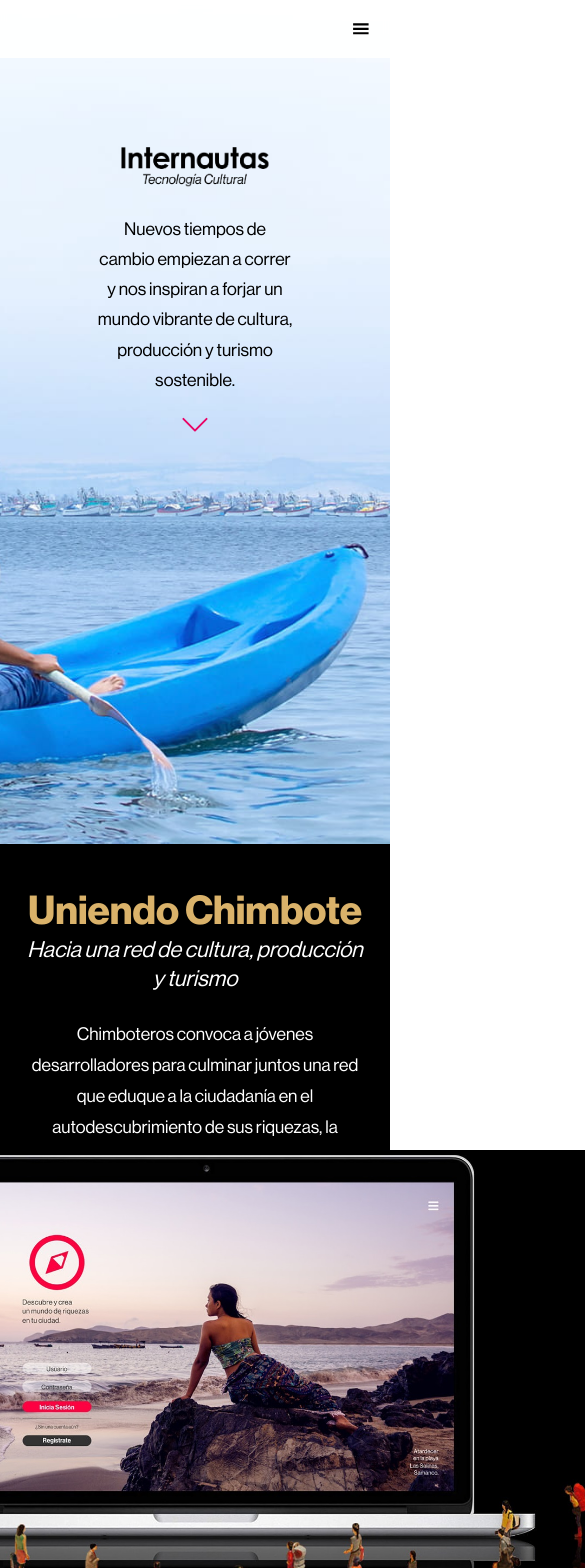
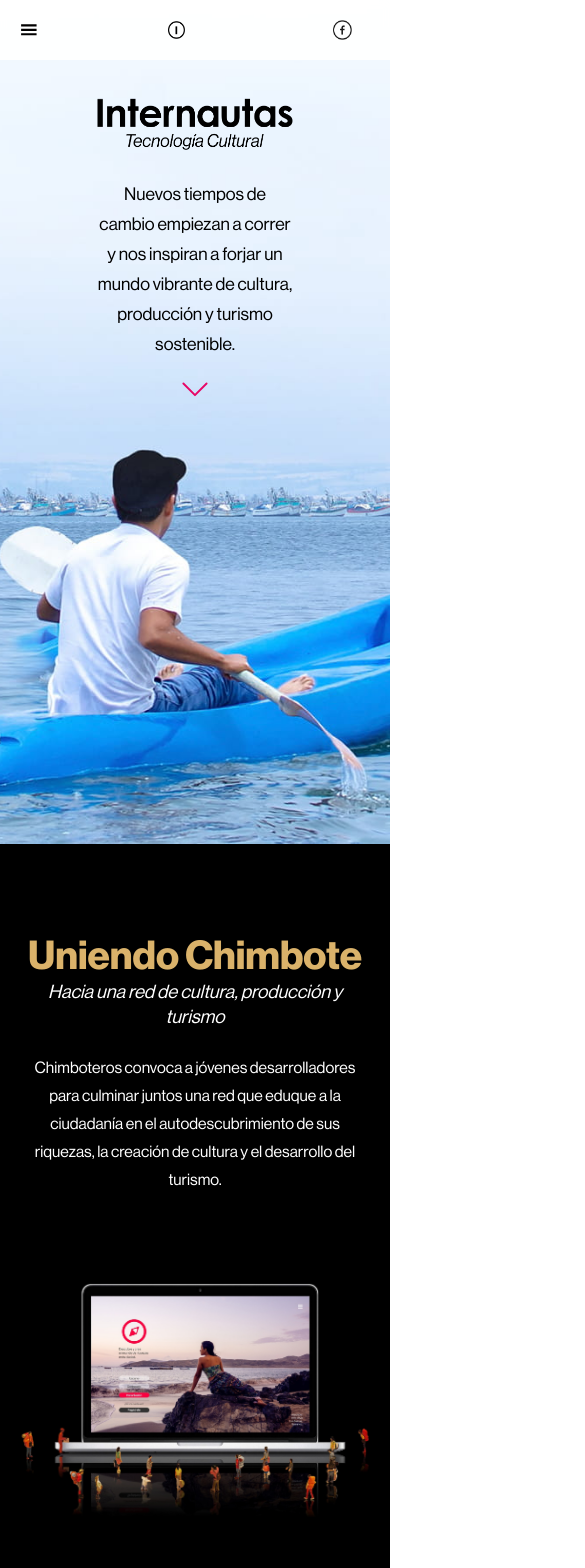
Before and after one commit to joangavelan/Internautas, a React (Create React App) app: page / in a window 390 px wide. Shown: the top 1568 px of the page, 585 px wide, since content can reach past the window. Built offline with nearby package versions, Linux system fonts and the light colour scheme.

Commit message:
responsive view

```diff
--- a/src/components/Header.js
+++ b/src/components/Header.js
@@ -14,6 +14,7 @@ const Container = styled.header`
 
   ${media.tablet`
     height: 100vh;
+    background-position: 35% 100%;
   `}
 `
 
@@ -26,6 +27,10 @@ const Heading = styled.div`
   margin: 0 auto;
   color: ${colors.black};
   text-align: center;
+
+  ${media.netbook`
+    top: 30%;
+  `}
 `
 
 const Description = styled.p`
@@ -53,6 +58,10 @@ const Description = styled.p`
 
 const Logo = styled.img`
   width: 75%;
+
+  ${media.netbook`
+    width: 100%;
+  `}
 `
 
 const Icon = styled(BsChevronDown)`
--- a/src/components/Heading.js
+++ b/src/components/Heading.js
@@ -19,6 +19,7 @@ const Title = styled.h2`
 
   ${media.tablet`
     font-size: 4.5rem;
+    line-height: normal;
   `}
 `
 
@@ -28,7 +29,7 @@ const TagLine = styled.i`
   color: ${props => colors[props.color]};
 
   ${media.tablet`
-    font-size: 2.5rem;
+    font-size: 2.1rem;
     line-height: 1.3;
   `}
 `
@@ -40,7 +41,7 @@ const Description = styled.p`
   margin: 3rem 0;
 
   ${media.tablet`
-    font-size: 2rem;
+    font-size: 1.8rem;
   `}
 `
 
--- a/src/components/Nav.js
+++ b/src/components/Nav.js
@@ -22,7 +22,7 @@ const Container = styled.div`
   backdrop-filter: saturate(100%) blur(5px);
 
   ${media.tablet`
-    justify-content: flex-end;
+    justify-content: space-between;
   `}
 `
 
@@ -30,6 +30,7 @@ const Hamburger = styled(GiHamburgerMenu)`
   display: none;
   font-size: 2rem;
   cursor: pointer;
+  order: -1;
 
   ${media.tablet`
     display: block;
@@ -41,10 +42,6 @@ const Icon = styled.img`
   width: ${props => props.width};
   height: ${props => props.height};
   margin: 0 2rem;
-
-  ${media.tablet`
-    display: none;
-  `}
 `
 
 const NavItems = styled.nav`
@@ -77,7 +74,6 @@ const Item = styled.a`
 const Nav = () => {
 
   const [active, setActive] = useState(false);
-
   return (
     <Container>
       <a href="#header"><Icon src="/images/icon-on.png" alt="icon on" width='2rem' height='2rem'/></a>
--- a/src/sections/Contacto.js
+++ b/src/sections/Contacto.js
@@ -14,7 +14,6 @@ const Container = styled.section`
 
   ${media.tablet`
     height: 100vh;
-    padding: 5rem 3rem;
   `}
 `
 
--- a/src/sections/Convocatoria.js
+++ b/src/sections/Convocatoria.js
@@ -12,8 +12,7 @@ const Container = styled.section`
   text-align: center;
   height: 175rem;
 
-  ${media.tablet`
-    padding: 5rem 3rem;
+  ${media.netbook`
     height: 120rem;
   `}
 `
@@ -26,7 +25,7 @@ const Link = styled.a`
   padding: .8rem 4.5rem;
   border-radius: 3.5rem;
 
-  ${media.tablet`
+  ${media.netbook`
     font-size: 2rem;
     padding: 1.1rem 4.7rem;
   `}
@@ -34,6 +33,7 @@ const Link = styled.a`
 
 const Cronograma = styled.div`
   width: 60rem;
+  max-width: 100%;
   margin: 5rem auto 3rem;
 
   & > h3 {
@@ -54,11 +54,20 @@ const Cronograma = styled.div`
       margin: 5px 0;
       line-height: 1.75;
 
+      ${media.netbook`
+        justify-content: flex-start;
+      `}
+
       & > strong {
         width: 45%;
         display: flex;
         justify-content: space-between;
         font-weight: 500;
+
+        ${media.netbook`
+          width: 37%;
+          line-height: 1.5;
+      `}
       }
 
       & > p,
@@ -66,6 +75,12 @@ const Cronograma = styled.div`
         width: 55%;
         text-align: left;
         padding-left: 4.5rem;
+
+        ${media.netbook`
+          padding-left: 1rem;
+          width: 63%;
+          line-height: 1.5;
+        `}
       }
     }
   }
--- a/src/sections/Curricula.js
+++ b/src/sections/Curricula.js
@@ -12,7 +12,6 @@ const Container = styled.section`
   height: 100vh;
 
   ${media.tablet`
-    padding: 5rem 3rem;
     height: 150rem;
   `}
 `
--- a/src/sections/Equipo.js
+++ b/src/sections/Equipo.js
@@ -12,6 +12,10 @@ const Container = styled.section`
   padding: 10rem 3rem;
   color: ${colors.white};
   height: 100vh;
+
+  ${media.tablet`
+    height: auto;
+  `}
 `
 
 const Grid = styled.div`
@@ -22,6 +26,10 @@ const Grid = styled.div`
   display: grid;
   grid-template-columns: repeat(5, 1fr);
   grid-gap: 2rem;
+
+  ${media.tablet`
+    grid-template-columns: repeat(2, 1fr);
+  `}
 `
 
 const Equipo = () => {
--- a/src/sections/Footer.js
+++ b/src/sections/Footer.js
@@ -1,6 +1,7 @@
 import React from 'react'
 import styled from 'styled-components/macro'
 import theme from '../styles/theme'
+import media from '../styles/media'
 const { colors } = theme;
 
 const Container = styled.footer`
@@ -24,7 +25,9 @@ const LogoWrapper = styled.div`
   left: 50%;
   transform: translateX(-50%);
   width: 60rem;
+  max-width: 100%;
   text-align: center;
+  padding: 0 3rem;
 `
 
 const Address = styled.div`
@@ -39,6 +42,10 @@ const Address = styled.div`
   color: #fff;
   letter-spacing: .2px;
   font-weight 300;
+
+  ${media.tablet`
+    font-size: 1.7rem;
+  `}
 `
 
 const Aliados = styled.div`
@@ -72,7 +79,7 @@ const Small = styled.small`
 
 const Logo = styled.img`
   display: block;
-  width: 100%;
+  max-width: 100%;
 `
 
 const Footer = () => {
--- a/src/sections/Rutas.js
+++ b/src/sections/Rutas.js
@@ -8,10 +8,6 @@ const Container = styled.section`
   background: url('images/montañas.jpg') no-repeat bottom;
   background-size: cover;
   height: 100vh;
-
-  ${media.tablet`
-    padding: 5rem 3rem;
-  `}
 `
 
 const Rutas = () => {
--- a/src/sections/UniendoChimbote.js
+++ b/src/sections/UniendoChimbote.js
@@ -12,7 +12,6 @@ const Container = styled.section`
   height: 100vh;
 
   ${media.tablet`
-    padding: 5rem 3rem;
     height: 100vh;
   `}
 `
@@ -30,7 +29,11 @@ const Img = styled.img`
   width: 90rem;
   display: block;
   margin: 0 auto;
-  margin-top: 5rem;
+
+  ${media.tablet`
+    width: 90%;
+    bottom: 20%;
+  `}
 `
 
 const UniendoChimbote = () => {
```
